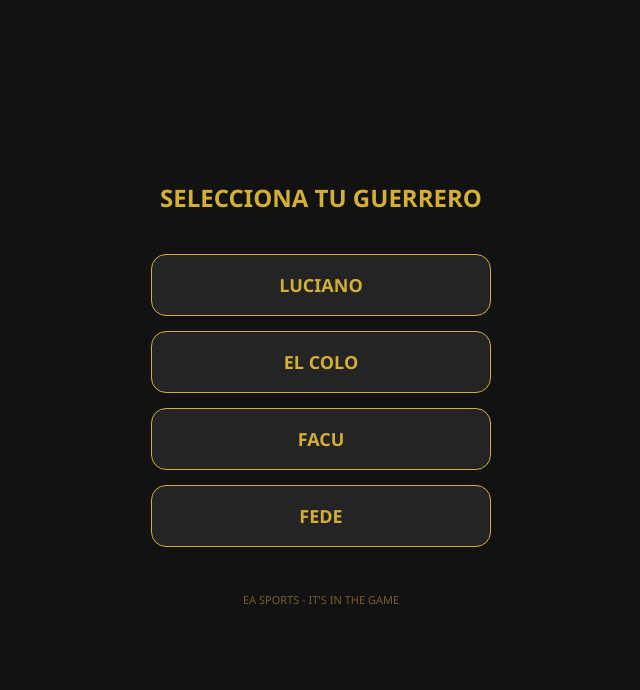
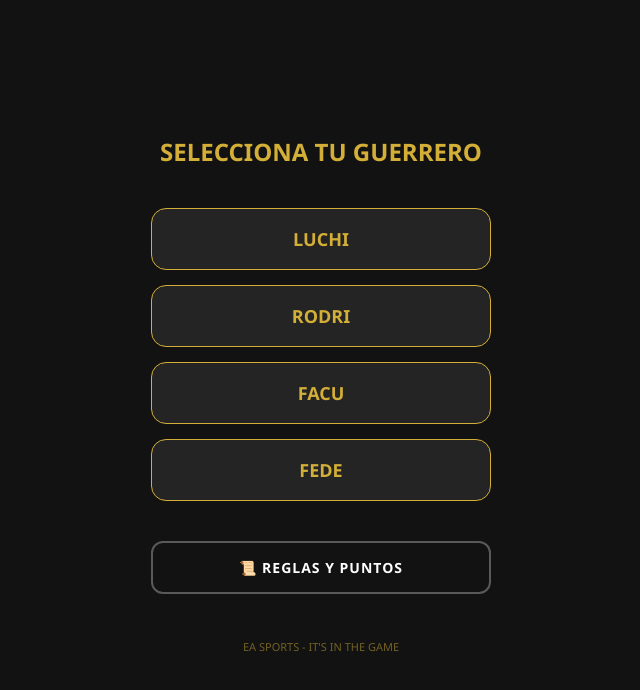
Before and after one commit to FedericoM77/Torneofifa, a plain HTML site: page index.html in a window 1280 px wide. Both pictures are taken after a click on the button "CONOCER JUGADORES". Shown: the whole page, without its empty margins (319-959 px from the left). Drawn offline with Linux system fonts and the light colour scheme.

Commit message:
Add rules button to player selection
Added a rules button to the player selection section.

```diff
--- a/index.html
+++ b/index.html
@@ -23,6 +23,27 @@
     /* Permitimos scroll si la pantalla es muy pequeña verticalmente */
     overflow-y: auto;
     overflow-x: hidden;
+  }
+ /* Estilo para el botón de reglas (Diferente a los jugadores) */
+  .rules-btn {
+    background: transparent;
+    border: 2px solid rgba(255, 255, 255, 0.3);
+    color: #fff;
+    padding: 15px;
+    font-size: 14px;
+    font-weight: 600;
+    text-transform: uppercase;
+    border-radius: 12px;
+    text-decoration: none;
+    display: block;
+    margin-top: 25px; /* Separación de los jugadores */
+    letter-spacing: 1px;
+    transition: all 0.3s;
+  }
+
+  .rules-btn:active {
+    background: rgba(255, 255, 255, 0.1);
+    transform: scale(0.98);
   }
 
   /* Animación de entrada suave */
@@ -150,10 +171,11 @@
   <div id="seccion-lista" class="hidden menu-container">
       <h2 style="margin-bottom: 25px; text-transform: uppercase; font-size: 24px;">Selecciona tu Guerrero</h2>
 
-      <a href="luciano.html" class="player-btn">LUCIANO</a>
-      <a href="colo.html" class="player-btn">EL COLO</a>
+      <a href="luciano.html" class="player-btn">Luchi</a>
+      <a href="colo.html" class="player-btn">Rodri</a>
       <a href="facu.html" class="player-btn">FACU</a>
       <a href="fede.html" class="player-btn">FEDE</a>
+      <a href="reglas.html" class="rules-btn">📜 Reglas y Puntos</a>
 
       <p style="margin-top: 30px; font-size: 11px; opacity: 0.5;">EA SPORTS - IT'S IN THE GAME</p>
   </div>
```
